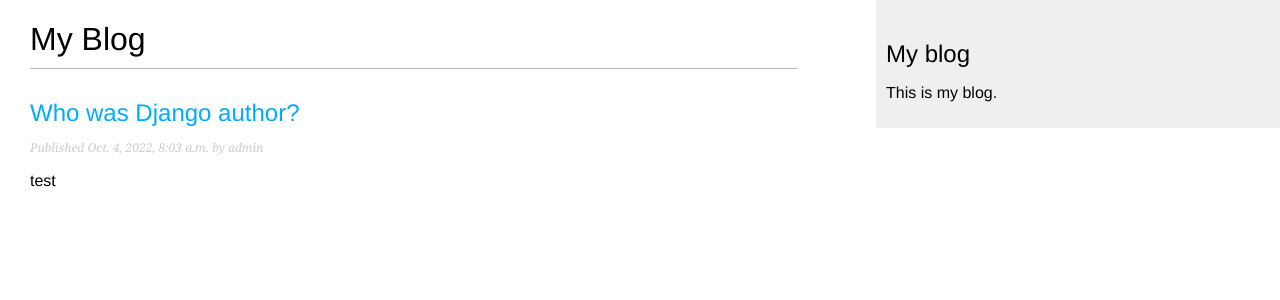
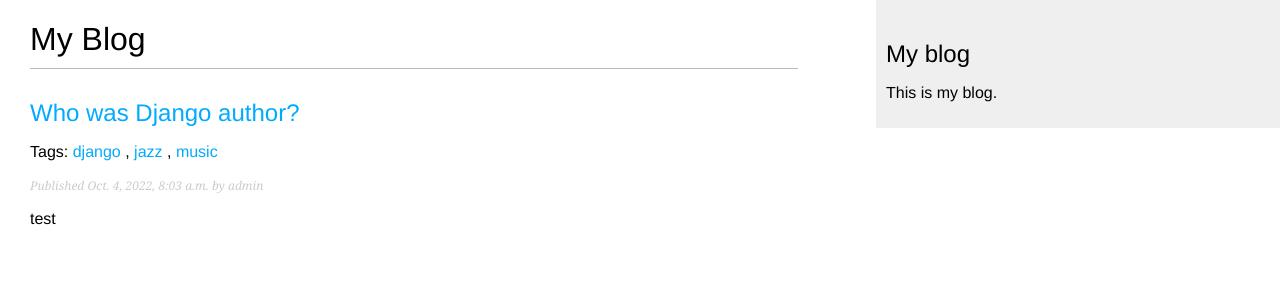
Before and after one commit to duongbm/django-blog-app, a Django app: page /blog/ in a window 1280 px wide. Shown: the top 300 px of the page. Run offline with Django 4.2, Linux system fonts and the light colour scheme; data comes from the database, SQL or seed files in the repository; both versions use the stored data as it was after the commit; parts of the project's set-up code (start-up, migrations or seed data) failed here and were passed over.

Commit message:
[feat] adding tagging system

```diff
--- a/blog/models.py
+++ b/blog/models.py
@@ -2,6 +2,7 @@ from django.db import models
 from django.urls import reverse
 from django.utils import timezone
 from django.contrib.auth.models import User
+from taggit.managers import TaggableManager
 
 
 class PublishedManager(models.Manager):
@@ -23,6 +24,7 @@ class Post(models.Model):
     created = models.DateTimeField(auto_now_add=True)
     updated = models.DateTimeField(auto_now=True)
     status = models.CharField(max_length=2, choices=Status.choices, default=Status.DRAFT)
+    tags = TaggableManager()
 
     objects = models.Manager()
     published = PublishedManager()
--- a/blog/urls.py
+++ b/blog/urls.py
@@ -4,9 +4,10 @@ from blog import views
 
 app_name = 'blog'
 urlpatterns = [
-    # path('', views.post_list, name='post_list'),
-    path('', views.PostListView.as_view(), name='post_list'),
+    path('', views.post_list, name='post_list'),
+    # path('', views.PostListView.as_view(), name='post_list'),
     path('<int:year>/<int:month>/<int:day>/<slug:post>', views.post_detail, name='post_detail'),
     path('share/<int:post_id>', views.post_share, name='post_share'),
     path('<int:post_id>/comment/', views.post_comment, name='post_comment'),
+    path('tag/<slug:tag_slug>/', views.post_list, name='post_list_by_tag')
 ]
--- a/blog/views.py
+++ b/blog/views.py
@@ -4,6 +4,7 @@ from django.shortcuts import render, get_object_or_404
 # Create your views here.
 from django.views.decorators.http import require_POST
 from django.views.generic import ListView
+from taggit.models import Tag
 
 from blog.forms import EmailPostForm, CommentForm
 from blog.models import Post
@@ -16,8 +17,13 @@ class PostListView(ListView):
     template_name = 'list.html'
 
 
-def post_list(request):
+def post_list(request, tag_slug=None):
     post_list = Post.published.all()
+    tag = None
+    if tag_slug:
+        tag = get_object_or_404(Tag, slug=tag_slug)
+        post_list = post_list.filter(tags__in=[tag])
+
     paginator = Paginator(post_list, 3)
     page_number = request.GET.get('page')
     try:
@@ -26,7 +32,7 @@ def post_list(request):
         posts = paginator.page(1)
     except EmptyPage:
         posts = paginator.page(paginator.num_pages)
-    return render(request, 'list.html', {'posts': posts})
+    return render(request, 'list.html', {'posts': posts, 'tag': tag})
 
 
 def post_detail(request, year, month, day, post):
--- a/blog_application/settings.py
+++ b/blog_application/settings.py
@@ -36,6 +36,7 @@ INSTALLED_APPS = [
     'django.contrib.messages',
     'django.contrib.staticfiles',
     'blog.apps.BlogConfig',
+    'taggit'
 ]
 
 MIDDLEWARE = [
--- /dev/null
+++ b/requirements.txt
@@ -0,0 +1,2 @@
+Django==4.1.1
+django-taggit==3.0.0
--- a/templates/list.html
+++ b/templates/list.html
@@ -3,12 +3,24 @@
 {% block title %}My Blog{% endblock %}
 {% block content %}
   <h1>My Blog</h1>
+  {% if tag %}
+    <h2>Posts tagged with "{{ tag.name }}"</h2>
+  {% endif %}
   {% for post in posts %}
     <h2>
       <a href="{{ post.get_absolute_url }}">
         {{ post.title }}
       </a>
     </h2>
+    <p class="tags">
+      Tags:
+      {% for tag in post.tags.all %}
+        <a href="{% url "blog:post_list_by_tag" tag.slug %}">
+          {{ tag.name }}
+        </a>
+        {% if not forloop.last %}, {% endif %}
+      {% endfor %}
+    </p>
     <p class="date">
       Published {{ post.publish }} by {{ post.author }}
     </p>
```
Also changed, not shown: blog/migrations/0004_post_tags_alter_post_publish.py (added), db.sqlite3.
